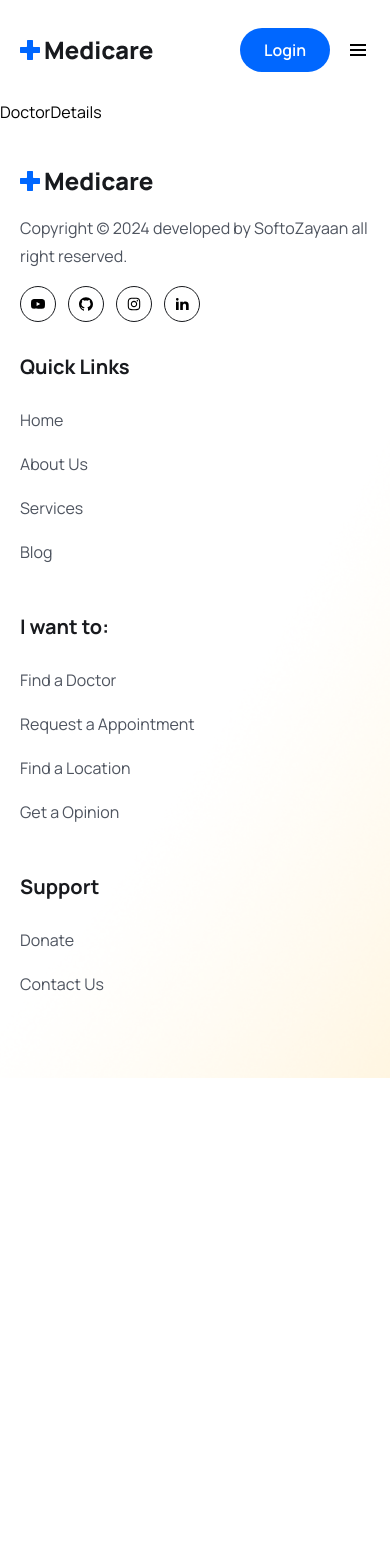
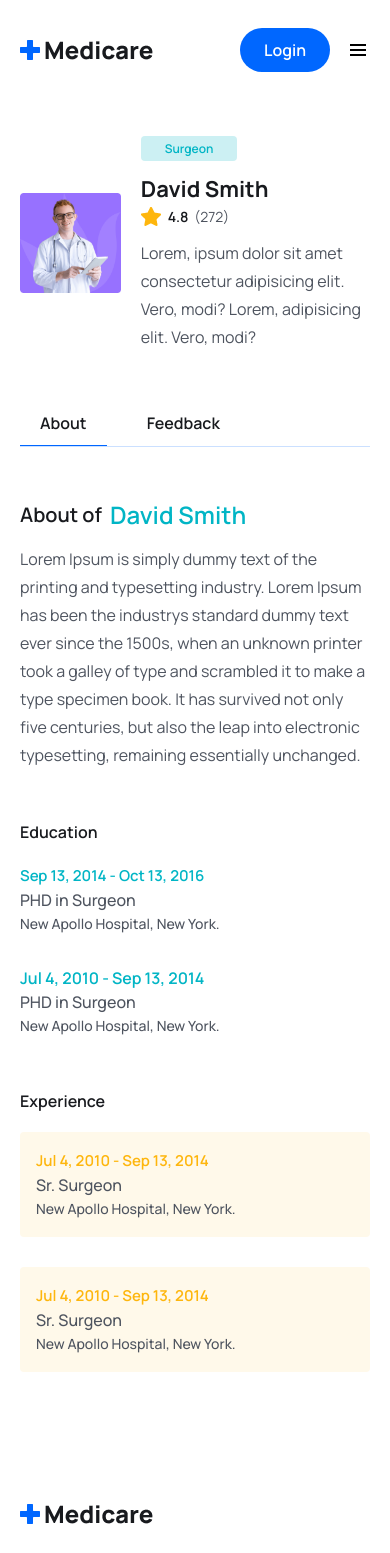
Before and after one commit to codewithshumon/doctor-apt-booking, a React (Vite) app in the folder frontend/: page /doctors/1 in a window 390 px wide. Shown: the top 1553 px of the page. Before the commit the page ends 1078 px from the top, so only its background shows below. Built offline with nearby package versions, Linux system fonts and the light colour scheme.

Commit message:
Complete Service page and About page's DoctorAbout

```diff
--- a/frontend/src/pages/Home.jsx
+++ b/frontend/src/pages/Home.jsx
@@ -295,7 +295,7 @@ const Home = () => {
       {/* ----Faq section end---- */}
 
       {/* ----Testimonials section start---- */}
-      <div className="container">
+      <section className="container">
         <div className="xl:w-[470px] mx-auto">
           <h2 className="heading text-center">What our patient say</h2>
           <p className="text-para text-center">
@@ -305,10 +305,7 @@ const Home = () => {
         </div>
 
         <Testimonial />
-      </div>
-      {/* ----Testimonials section end---- */}
-
-      {/* ----Testimonials section end---- */}
+      </section>
       {/* ----Testimonials section end---- */}
     </>
   );
--- a/frontend/src/pages/Services.jsx
+++ b/frontend/src/pages/Services.jsx
@@ -1,5 +1,18 @@
+import { services } from '../assets/data/services';
+import ServiceCard from '../components/services/ServiceCard';
+
 const Services = () => {
-  return <div>Services</div>;
+  return (
+    <section>
+      <div className="container">
+        <div className="grid grid-cols-1 md:grid-cols-2 lg:grid-cols-3 gap-5 lg:gap-[30px] ">
+          {services.map((item, index) => (
+            <ServiceCard key={index} item={item} index={index} />
+          ))}
+        </div>
+      </div>
+    </section>
+  );
 };
 
 export default Services;
--- /dev/null
+++ b/frontend/src/pages/doctors/DoctorAbout.jsx
@@ -0,0 +1,94 @@
+import { formatDate } from '../../utils/formatData';
+
+const DoctorAbout = () => {
+  return (
+    <div>
+      <div>
+        <h3 className="text-[20px] leading-[30px] text-headingColor font-semibold flex items-center gap-2">
+          About of
+          <span className=" text-irisBlueColor font-semibold text-[24px] leading-9">
+            David Smith
+          </span>
+        </h3>
+        <p className="text-para">
+          Lorem Ipsum is simply dummy text of the printing and typesetting
+          industry. Lorem Ipsum has been the industrys standard dummy text ever
+          since the 1500s, when an unknown printer took a galley of type and
+          scrambled it to make a type specimen book. It has survived not only
+          five centuries, but also the leap into electronic typesetting,
+          remaining essentially unchanged.
+        </p>
+      </div>
+
+      <div className="mt-12">
+        <h3 className="text-[20] leading-[30px] text-headingColor font-semibold">
+          Education
+        </h3>
+
+        <ul className="pt-4 md:p-5">
+          <li className="flex flex-col md:flex-row sm:justify-between sm:items-end md:gap-5 mb-[30px]">
+            <div>
+              <span className="text-[15px] text-irisBlueColor leading-6 font-semibold">
+                {formatDate('09-13-2014')} - {formatDate('10-13-2016')}
+              </span>
+              <p className="text-[16px] leading-6 font-medium text-textColor">
+                PHD in Surgeon
+              </p>
+            </div>
+            <p className="text-[14px] leading-6 font-medium text-textColor">
+              New Apollo Hospital, New York.
+            </p>
+          </li>
+
+          <li className="flex flex-col md:flex-row sm:justify-between sm:items-end md:gap-5 mb-[30px]">
+            <div>
+              <span className="text-[16px] text-irisBlueColor leading-6 font-semibold">
+                {formatDate('07-04-2010')} - {formatDate('09-13-2014')}
+              </span>
+              <p className="text-[16px] leading-6 font-medium text-textColor">
+                PHD in Surgeon
+              </p>
+            </div>
+            <p className="text-[14px] leading-6 font-medium text-textColor">
+              New Apollo Hospital, New York.
+            </p>
+          </li>
+        </ul>
+      </div>
+
+      <div className="mt-12">
+        <h3 className="text-[20] leading-[30px] text-headingColor font-semibold">
+          Experience
+        </h3>
+
+        <ul className="grid sm:grid-cols-2 gap-[30px] pt-4 md:p-5">
+          <li className="p-4 rounded bg-[#fff9ea]">
+            <span className="text-yellowColor text-[15px] leading-6 font-semibold">
+              {formatDate('07-04-2010')} - {formatDate('09-13-2014')}
+            </span>
+            <p className="text-[16px] leading-6 font-medium text-textColor">
+              Sr. Surgeon
+            </p>
+            <p className="text-[14px] leading-6 font-medium text-textColor">
+              New Apollo Hospital, New York.
+            </p>
+          </li>
+
+          <li className="p-4 rounded bg-[#fff9ea]">
+            <span className="text-yellowColor text-[15px] leading-6 font-semibold">
+              {formatDate('07-04-2010')} - {formatDate('09-13-2014')}
+            </span>
+            <p className="text-[16px] leading-6 font-medium text-textColor">
+              Sr. Surgeon
+            </p>
+            <p className="text-[14px] leading-6 font-medium text-textColor">
+              New Apollo Hospital, New York.
+            </p>
+          </li>
+        </ul>
+      </div>
+    </div>
+  );
+};
+
+export default DoctorAbout;
--- a/frontend/src/pages/doctors/DoctorDetails.jsx
+++ b/frontend/src/pages/doctors/DoctorDetails.jsx
@@ -1,5 +1,76 @@
+import { useState } from 'react';
+
+import doctorImg from './../../assets/images/doctor-img02.png';
+import starIcon from './../../assets/images/Star.png';
+
+import Feedback from './Feedback';
+import DoctorAbout from './DoctorAbout';
+
 const DoctorDetails = () => {
-  return <div>DoctorDetails</div>;
+  const [tab, setTab] = useState('about');
+  return (
+    <section>
+      <div className="max-w-[1170px] px-5 mx-auto">
+        <div className="grid md:grid-cols-3 gap-[50px]">
+          <div className="md:col-span-2">
+            <div className="flex items-center gap-5">
+              <figure className="max-w-[200px] max-h-[200px]">
+                <img src={doctorImg} alt="doctorImg" className=" w-full" />
+              </figure>
+
+              <div className="">
+                <span className="bg-[#CCF0F3] text-irisBlueColor py-1 px-6 lg:py-2 lg:px-6 text-[12px] leading-4 lg:text-[16px] lg:leading-7 font-semibold rounded">
+                  Surgeon
+                </span>
+                <h3 className="text-headingColor text-[22px] leading-9 mt-3 font-bold">
+                  David Smith
+                </h3>
+                <div className="flex items-center gap-[6px]">
+                  <span className="flex items-center gap-[6px] text-[14px] leading-5 lg:text-[16px] lg:leading-7 font-semibold text-headingColor">
+                    <img src={starIcon} alt="starIcon" /> 4.8
+                  </span>
+                  <span className="text-[14px] leading-5 lg:text-[16px] lg:leading-7 font-[400] text-textColor">
+                    (272)
+                  </span>
+                </div>
+                <p className="text-para text-[14px] leading-6 md:text-[15px] lg:min-w-[390px]">
+                  Lorem, ipsum dolor sit amet consectetur adipisicing elit.
+                  Vero, modi? Lorem, adipisicing elit. Vero, modi?
+                </p>
+              </div>
+            </div>
+
+            <div className="mt-[50px] border-b border-solid border-[#0066ff34]">
+              <button
+                onClick={() => setTab('about')}
+                className={`${
+                  tab === 'about' && 'border-b border-solid border-primaryColor'
+                } py-2 px-5 mr-5 text-[16px] leading-7 text-headingColor font-semibold`}
+              >
+                About
+              </button>
+
+              <button
+                onClick={() => setTab('feedback')}
+                className={`${
+                  tab === 'feedback' &&
+                  'border-b border-solid border-primaryColor'
+                } py-2 px-5 mr-5 text-[16px] leading-7 text-headingColor font-semibold`}
+              >
+                Feedback
+              </button>
+            </div>
+
+            <div className="mt-[50px]">
+              {tab === 'about' && <DoctorAbout />}
+              {tab === 'feedback' && <Feedback />}
+            </div>
+          </div>
+          <div></div>
+        </div>
+      </div>
+    </section>
+  );
 };
 
 export default DoctorDetails;
--- a/frontend/src/pages/doctors/Doctors.jsx
+++ b/frontend/src/pages/doctors/Doctors.jsx
@@ -1,5 +1,49 @@
+import { doctors } from '../../assets/data/doctors';
+import DoctorCard from '../../components/doctors/DoctorCard';
+import Testimonial from '../../components/testimonials/Testimonial';
+
 const Doctors = () => {
-  return <div>Doctors</div>;
+  return (
+    <>
+      <section className="bg-[#fff9ea]">
+        <div className="container text-center">
+          <h2 className="heading">Find a Doctor</h2>
+          <div className="max-w-[570px] mt-[30px] mx-auto bg-[#0066ff2c] rounded-md flex items-center justify-between">
+            <input
+              type="search"
+              placeholder="Search Doctor"
+              className="py-4 pl-4 pr-2 bg-transparent w-full focus:outline-none cursor-pointer placeholder:text-textColor"
+            />
+            <button className="btn mt-0 rounded-[0px] rounded-r-md">
+              Search
+            </button>
+          </div>
+        </div>
+      </section>
+
+      <section className="">
+        <div className="container">
+          <div className="grid grid-cols-1 sm:grid-cols-2 md:grid-cols-3 lg:grid-cols-4 gap-5">
+            {doctors.map((doctor, index) => (
+              <DoctorCard key={index} doctor={doctor} index={index} />
+            ))}
+          </div>
+        </div>
+      </section>
+
+      <section className="container">
+        <div className="xl:w-[470px] mx-auto">
+          <h2 className="heading text-center">What our patient say</h2>
+          <p className="text-para text-center">
+            World-class care for everyone. Our health System offers unmatched,
+            expert health care.
+          </p>
+        </div>
+
+        <Testimonial />
+      </section>
+    </>
+  );
 };
 
 export default Doctors;
--- /dev/null
+++ b/frontend/src/pages/doctors/Feedback.jsx
@@ -0,0 +1,5 @@
+const Feedback = () => {
+  return <div>Feedback</div>;
+};
+
+export default Feedback;
--- /dev/null
+++ b/frontend/src/utils/formatData.js
@@ -0,0 +1,6 @@
+export const formatDate = (date, config) => {
+  const defaultOptions = { day: 'numeric', month: 'short', year: 'numeric' };
+  const options = config ? config : defaultOptions;
+
+  return new Date(date).toLocaleDateString('en-US', options);
+};
```
